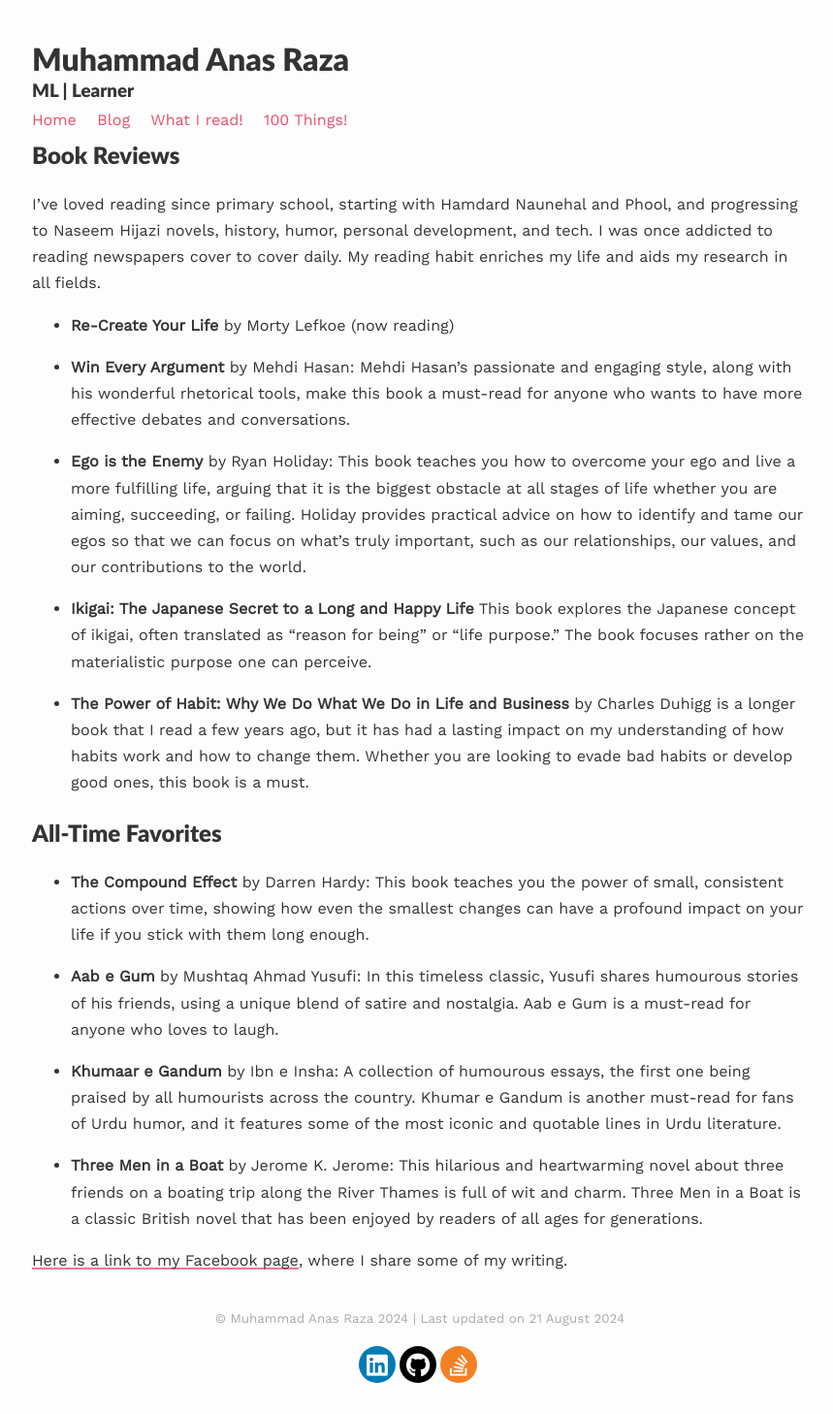
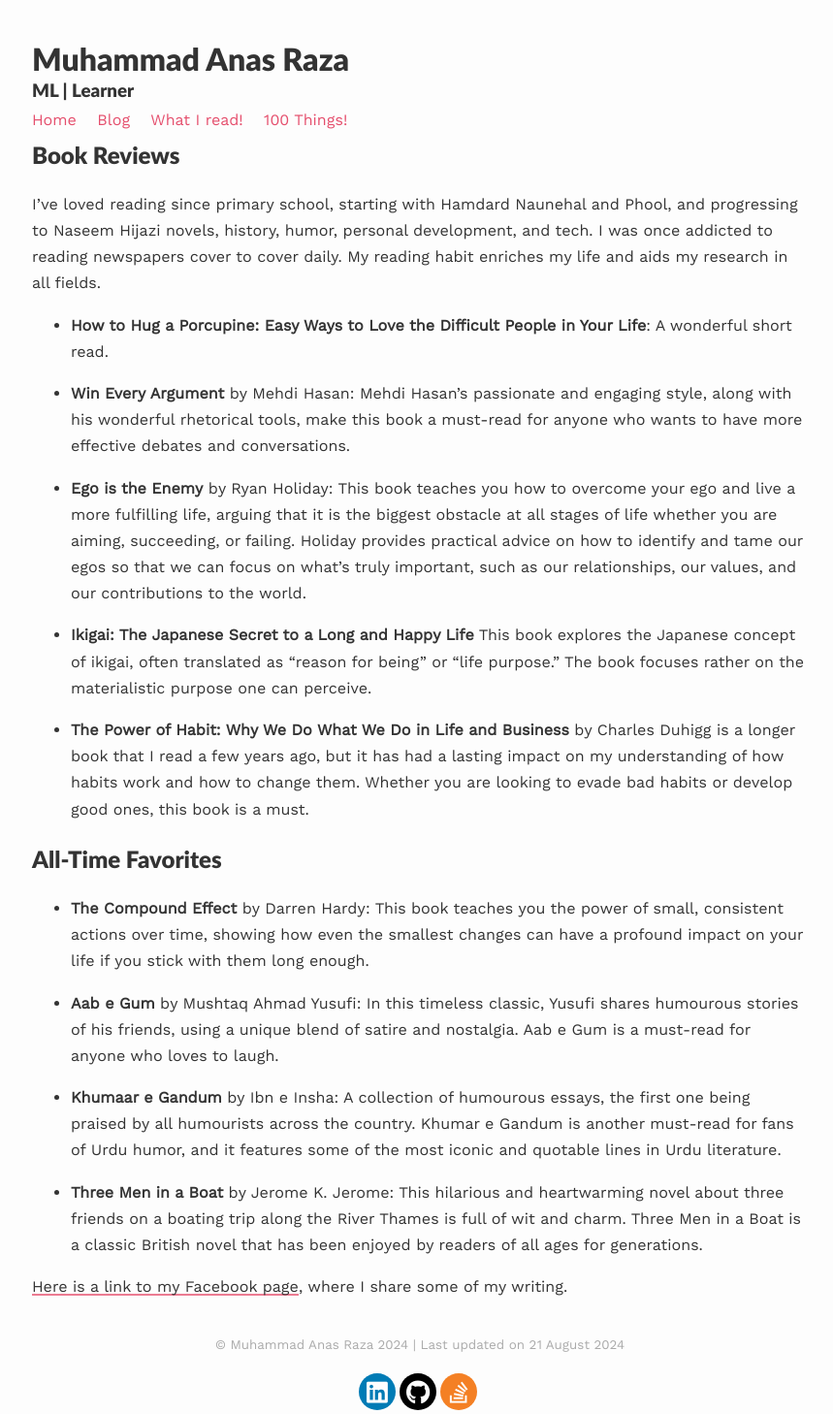
Before and after one commit to anas-rz/anas-rz.github.io, a Jekyll site: the page built from readings.md, in a window 1280 px wide. Shown: the whole page at 97% size, without its empty margins (207-1066 px from the left). Built offline with Jekyll 4.4.1, drawn with Linux system fonts in a browser that asks for light colours; nearby versions of some CDN libraries; a script that is not in the unit is left out; before the commit the page ends 1430 px from its top, so only the background shows below that.

Commit message:
Update readings.md

```diff
--- a/readings.md
+++ b/readings.md
@@ -8,7 +8,7 @@ published: true
 
 I've loved reading since primary school, starting with Hamdard Naunehal and Phool, and progressing to Naseem Hijazi novels, history, humor, personal development, and tech. I was once addicted to reading newspapers cover to cover daily. My reading habit enriches my life and aids my research in all fields.
 
-* **Re-Create Your Life** by Morty Lefkoe \(now reading\)
+* **How to Hug a Porcupine: Easy Ways to Love the Difficult People in Your Life**: A wonderful short read.
 
 * **Win Every Argument** by Mehdi Hasan: Mehdi Hasan's passionate and engaging style, along with his wonderful rhetorical tools, make this book a must-read for anyone who wants to have more effective debates and conversations.
 
```
